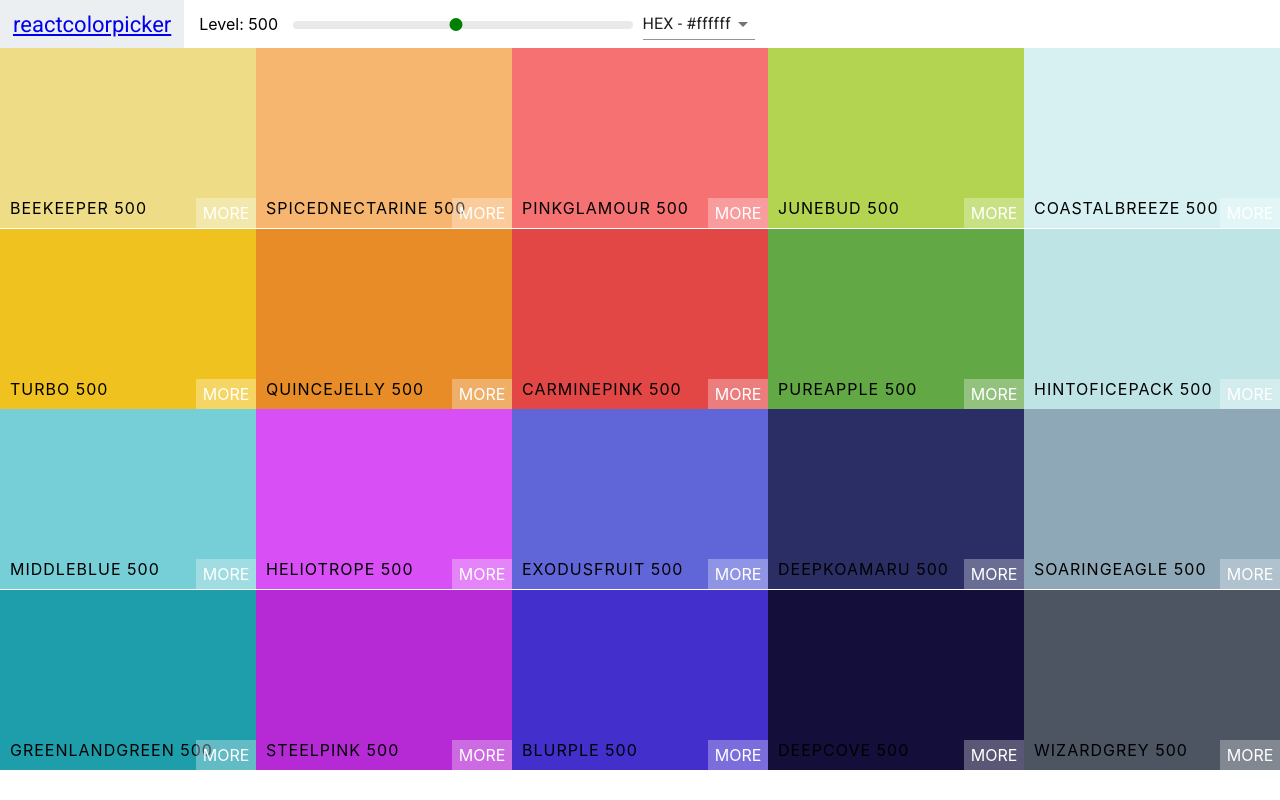
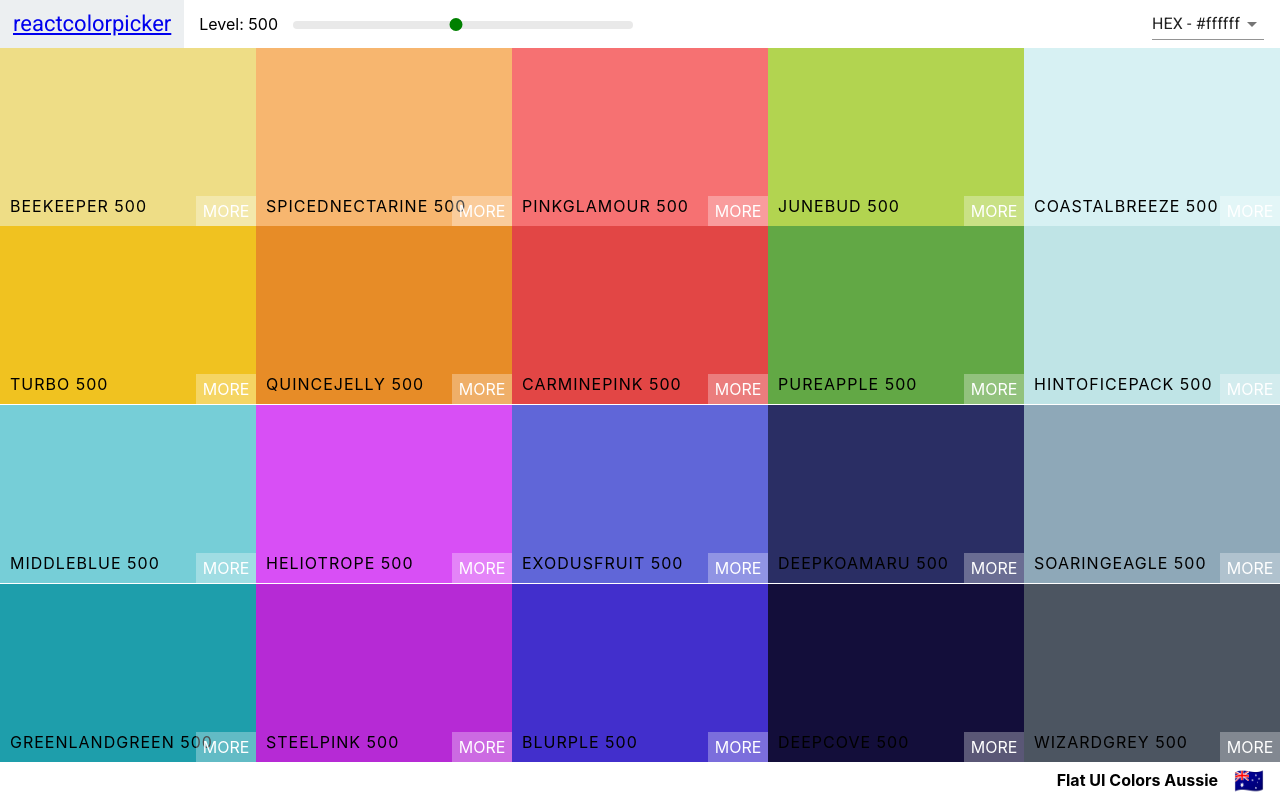
Before and after one commit to Philme1/Massive-Color-App, a React (Create React App) app: page / in a window 1280 px wide. Built offline with nearby package versions, Linux system fonts and the light colour scheme.

Commit message:
Added material-ui snackbar and Palette footer

```diff
--- a/package.json
+++ b/package.json
@@ -4,6 +4,7 @@
   "private": true,
   "dependencies": {
     "@material-ui/core": "^4.11.0",
+    "@material-ui/icons": "^4.9.1",
     "@testing-library/jest-dom": "^4.2.4",
     "@testing-library/react": "^9.4.0",
     "@testing-library/user-event": "^7.2.1",
--- a/src/Navbar.css
+++ b/src/Navbar.css
@@ -44,3 +44,8 @@
   margin-left: -7px;
   margin-top: -3px;
 }
+
+.select-container {
+  margin-left: auto;
+  margin-right: 1rem;
+}
--- a/src/Navbar.js
+++ b/src/Navbar.js
@@ -2,21 +2,30 @@
 import Select from '@material-ui/core/Select';
 import Slider from "rc-slider";
 
+// import Snackbar from '@material-ui/core/Snackbar';
+// import IconButton from '@material-ui/core/IconButton';
+import CloseIcon from '@material-ui/icons/Close';
+
 
 import 'rc-slider/assets/index.css';
 import "./Navbar.css";
-import { MenuItem } from '@material-ui/core';
+import { MenuItem, Snackbar, IconButton } from '@material-ui/core';
 
 class Navbar extends Component {
   constructor(props) {
     super(props);
-    this.state = { format: "hex" }
-    this.handleChange = this.handleChange.bind(this);
+    this.state = { format: "hex", open: false }
+    this.handleFormatChange = this.handleFormatChange.bind(this);
+    this.closeSnackbar = this.closeSnackbar.bind(this);
   }
 
-  handleChange(e) {
-    this.setState({ format: e.target.value });
+  handleFormatChange(e) {
+    this.setState({ format: e.target.value, open: true });
     this.props.handleChange(e.target.value);
+  }
+
+  closeSnackbar() {
+    this.setState({ open: false })
   }
 
   render() {
@@ -40,12 +49,25 @@
             </div>
        </div>
        <div className="select-container">
-         <Select value={format} onChange={this.handleChange}>
+         <Select value={format} onChange={this.handleFormatChange}>
           <MenuItem value="hex">HEX - #ffffff</MenuItem>
           <MenuItem value="rgb">RGB - rgb(255, 255, 255)</MenuItem>
           <MenuItem value="rgba">RGBA - rgba(255, 255, 255, 1.0)</MenuItem>
          </Select>
        </div>
+       <Snackbar
+          anchorOrigin={{ vertical: "bottom", horizontal: "left" }}
+          open={this.state.open}
+          autoHideDuration={3000}
+          message={<span id="message-id">Format Changed To {format.toUpperCase()} </span>}
+          ContentProps={{ "aria-describedby": "message-id"}}
+          onClose={this.closeSnackbar}
+          action={[
+            <IconButton onClick={this.closeSnackbar} color="inherit" key="close"  aria-label="close" >
+              <CloseIcon />
+            </IconButton>
+          ]}
+       />
       </header>
     )
   }
--- a/src/Palette.css
+++ b/src/Palette.css
@@ -1,7 +1,23 @@
 .Palette {
   height: 100vh;
+  display: flex;
+  flex-direction: column;
 }
 
 .Palette-colors {
   height: 90%;
 }
+
+.Palette-footer {
+  background-color: white;
+  height: 5vh;
+  display: flex;
+  justify-content: flex-end;
+  align-items: center;
+  font-weight: bold;
+}
+
+.emoji {
+  font-size: 1.5rem;
+  margin: 0 1rem;
+}
--- a/src/Palette.js
+++ b/src/Palette.js
@@ -21,10 +21,10 @@
   }
 
   render() {
-    const { colors } = this.props.palette;
+    const { colors, paletteName, emoji } = this.props.palette;
     const { level, format } = this.state;
     const colorBoxes = colors[level].map(color => (
-      <ColorBox background={color[format]} name={color.name} />
+      <ColorBox background={color[format]} name={color.name} key={color.id} />
     ))
     return (
       <div className="Palette">
@@ -32,6 +32,10 @@
         <div className="Palette-colors">
           {colorBoxes}
         </div>
+        <footer className="Palette-footer">
+          {paletteName}
+          <span className="emoji"> {emoji} </span>
+        </footer>
       </div>
     )
   }
```
Also changed, not shown: 1 other file (tests, documents, lock files or other folders).
